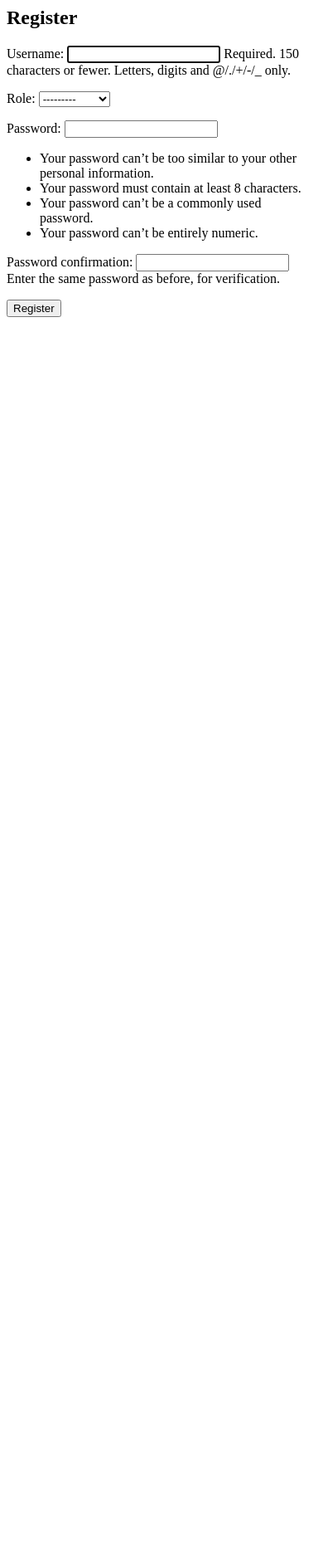
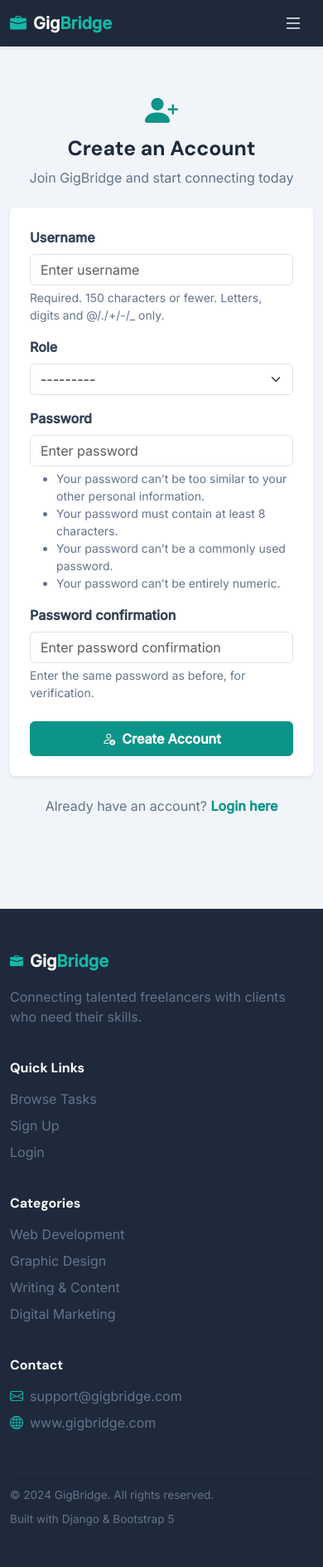
Before and after one commit to thevinduperera/gigbridge, a Django app: page /accounts/register/ in a window 390 px wide. Shown: the whole page at 83% size. Before the commit the page ends 382 px from the top, so only its background shows below. Run offline with Django 5.2, Linux system fonts and the light colour scheme.

Commit message:
style: add styled register page matching GigBridge design system

```diff
--- a/templates/accounts/register.html
+++ b/templates/accounts/register.html
@@ -1,7 +1,102 @@
-<h2>Register</h2>
+{% extends 'base.html' %}
+{% load static %}
 
-<form method="POST">
-    {% csrf_token %}
-    {{ form.as_p }}
-    <button type="submit">Register</button>
-</form>
+{% block title %}Register — GigBridge{% endblock %}
+
+{% block content %}
+<div class="container py-5">
+  <div class="row justify-content-center">
+    <div class="col-md-6">
+
+      <!-- header -->
+      <div class="text-center mb-4">
+        <i class="bi bi-person-plus-fill mb-3" style="font-size: 2.5rem; color: var(--teal-600);"></i>
+        <h2 class="fw-bold" style="color: var(--slate-800);">Create an Account</h2>
+        <p style="color: var(--slate-500);">Join GigBridge and start connecting today</p>
+      </div>
+
+      <!-- card -->
+      <div class="card border-0 shadow-sm">
+        <div class="card-body p-4">
+          <form method="POST">
+            {% csrf_token %}
+
+            {% for field in form %}
+            <div class="mb-3">
+              <label class="form-label fw-semibold" style="color: var(--slate-700);">
+                {{ field.label }}
+              </label>
+
+              {% if field.field.widget.input_type == 'select' %}
+                <select name="{{ field.html_name }}"
+                  id="{{ field.id_for_label }}"
+                  class="form-select {% if field.errors %}is-invalid{% endif %}">
+                  {% for value, label in field.field.choices %}
+                  <option value="{{ value }}"
+                    {% if field.value == value %}selected{% endif %}>
+                    {{ label }}
+                  </option>
+                  {% endfor %}
+                </select>
+              {% else %}
+                <input
+                  type="{{ field.field.widget.input_type }}"
+                  name="{{ field.html_name }}"
+                  id="{{ field.id_for_label }}"
+                  class="form-control {% if field.errors %}is-invalid{% endif %}"
+                  {% if field.value %}value="{{ field.value }}"{% endif %}
+                  placeholder="Enter {{ field.label|lower }}"
+                />
+              {% endif %}
+
+              {% if field.help_text %}
+              <div class="form-text" style="color: var(--slate-500);">
+                {{ field.help_text }}
+              </div>
+              {% endif %}
+
+              {% if field.errors %}
+              <div class="invalid-feedback">
+                {{ field.errors|join:", " }}
+              </div>
+              {% endif %}
+            </div>
+            {% endfor %}
+
+            <!-- non field errors -->
+            {% if form.non_field_errors %}
+            <div class="alert alert-danger py-2">
+              {{ form.non_field_errors }}
+            </div>
+            {% endif %}
+
+            <div class="d-grid mt-4">
+              <button type="submit" class="btn btn-primary py-2 fw-semibold">
+                <i class="bi bi-person-check me-2"></i>Create Account
+              </button>
+            </div>
+
+          </form>
+        </div>
+      </div>
+
+      <!-- login link -->
+      <p class="text-center mt-4" style="color: var(--slate-500);">
+        Already have an account?
+        <a href="{% url 'accounts:login' %}" class="fw-semibold text-decoration-none"
+          style="color: var(--teal-600);">
+          Login here
+        </a>
+      </p>
+
+    </div>
+  </div>
+</div>
+
+<style>
+  body {
+    background-color: var(--slate-100) !important;
+  }
+</style>
+
+{% endblock %}
```
